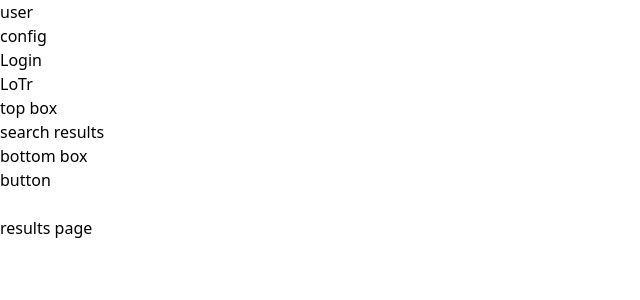
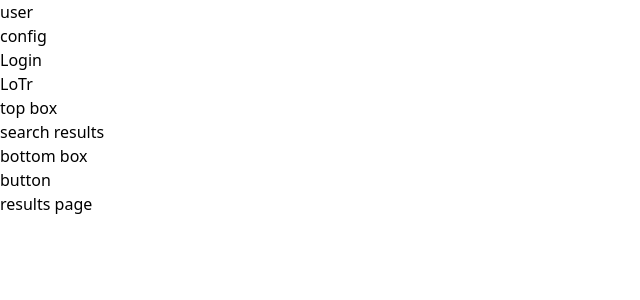
Before and after one commit to vileider/COORD_clone, a Next.js app: page / in a window 1280 px wide. Shown: the top 300 px of the page, without its empty margins (0-640 px from the left). Built offline with nearby package versions, Linux system fonts and the light colour scheme.

Commit message:
Fixing error

```diff
--- a/src/pages/index.tsx
+++ b/src/pages/index.tsx
@@ -1,4 +1,3 @@
-import Input from "@/reusable components/input";
 import SearchPage from "./Searchpage";
 
 export default function Home() {
@@ -12,7 +11,6 @@ export default function Home() {
         <div className='right-side'>Login</div>
       </div>
       <SearchPage />
-      <Input />
     </div>
   );
   return <>{mainContent}</>;
```
Also changed, not shown: src/reusableComponents/button.tsx (renamed from src/reusable components/button.tsx), src/reusableComponents/input.tsx (renamed from src/reusable components/input.tsx).
